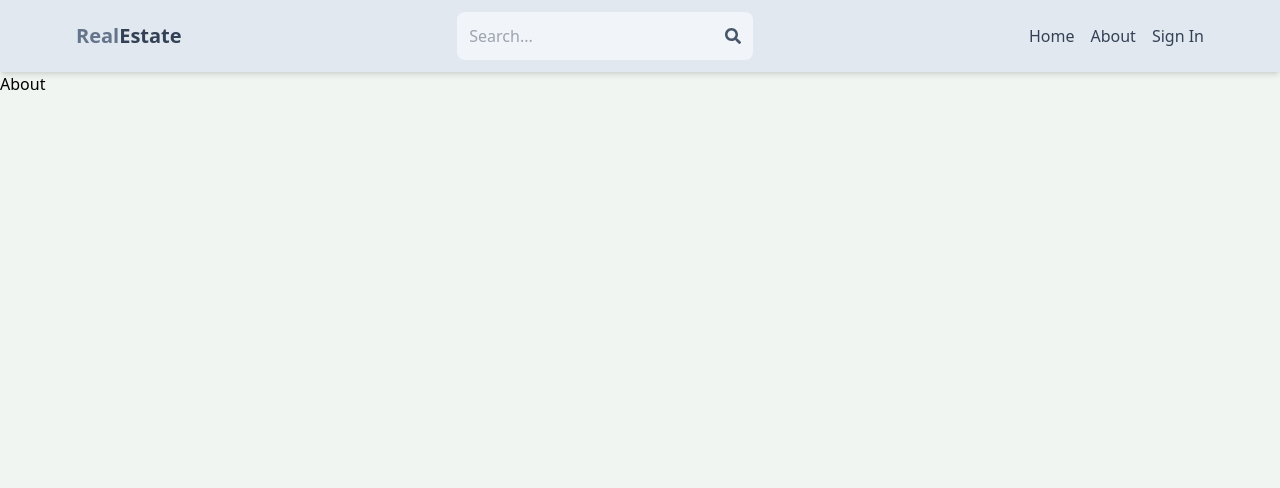
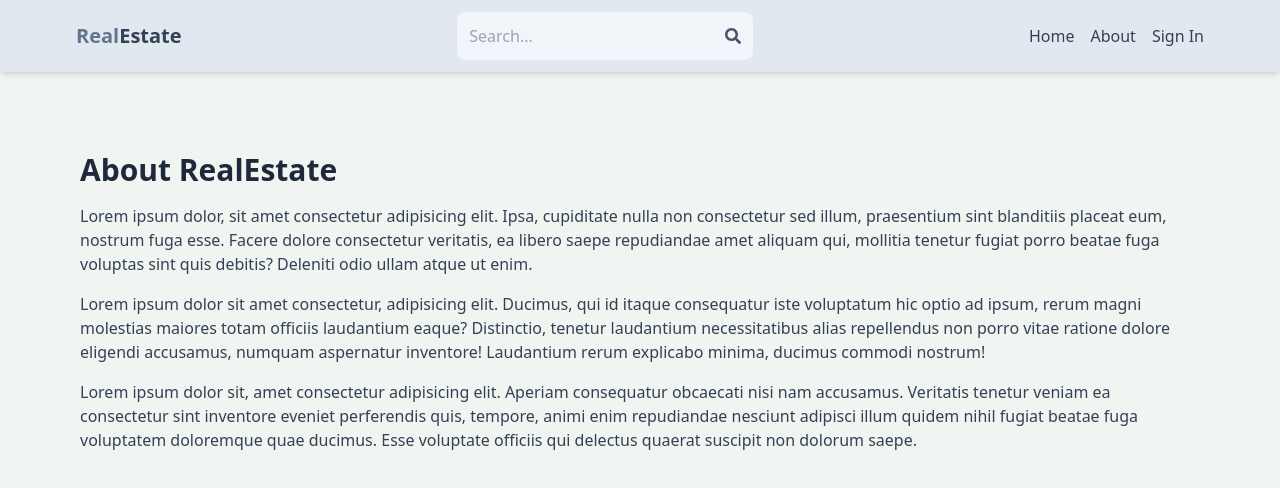
Before and after one commit to ankur020/REstate, a React (Vite) app in the folder client/: page /about in a window 1280 px wide. Shown: the top 488 px of the page. Built offline with nearby package versions, Linux system fonts and the light colour scheme; no server answers.

Commit message:
complete about page

```diff
--- a/client/index.html
+++ b/client/index.html
@@ -1,13 +1,15 @@
 <!doctype html>
 <html lang="en">
+
 <head>
   <meta charset="UTF-8" />
-    <link rel="icon" type="image/svg+xml" href="" />
   <meta name="viewport" content="width=device-width, initial-scale=1.0" />
   <title>RealEstate</title>
 </head>
+
 <body>
   <div id="root"></div>
   <script type="module" src="/src/main.jsx"></script>
 </body>
+
 </html>
--- a/client/src/pages/About.jsx
+++ b/client/src/pages/About.jsx
@@ -1,9 +1,39 @@
-import React from 'react'
+import React from "react";
 
 function About() {
   return (
-    <div>About</div>
-  )
+    <div className="py-20 px-4 max-w-6xl mx-auto">
+      <h1 className="text-3xl font-bold mb-4 text-slate-800">
+        About RealEstate
+      </h1>
+      <p className="mb-4 text-slate-700">
+        Lorem ipsum dolor, sit amet consectetur adipisicing elit. Ipsa,
+        cupiditate nulla non consectetur sed illum, praesentium sint blanditiis
+        placeat eum, nostrum fuga esse. Facere dolore consectetur veritatis, ea
+        libero saepe repudiandae amet aliquam qui, mollitia tenetur fugiat porro
+        beatae fuga voluptas sint quis debitis? Deleniti odio ullam atque ut
+        enim.
+      </p>
+
+      <p className="mb-4 text-slate-700">
+        Lorem ipsum dolor sit amet consectetur, adipisicing elit. Ducimus, qui
+        id itaque consequatur iste voluptatum hic optio ad ipsum, rerum magni
+        molestias maiores totam officiis laudantium eaque? Distinctio, tenetur
+        laudantium necessitatibus alias repellendus non porro vitae ratione
+        dolore eligendi accusamus, numquam aspernatur inventore! Laudantium
+        rerum explicabo minima, ducimus commodi nostrum!
+      </p>
+
+      <p className="mb-4 text-slate-700">
+        Lorem ipsum dolor sit, amet consectetur adipisicing elit. Aperiam
+        consequatur obcaecati nisi nam accusamus. Veritatis tenetur veniam ea
+        consectetur sint inventore eveniet perferendis quis, tempore, animi enim
+        repudiandae nesciunt adipisci illum quidem nihil fugiat beatae fuga
+        voluptatem doloremque quae ducimus. Esse voluptate officiis qui delectus
+        quaerat suscipit non dolorum saepe.
+      </p>
+    </div>
+  );
 }
 
-export default About
+export default About;
```
Lines whose indentation alone changed are shown as unchanged.
